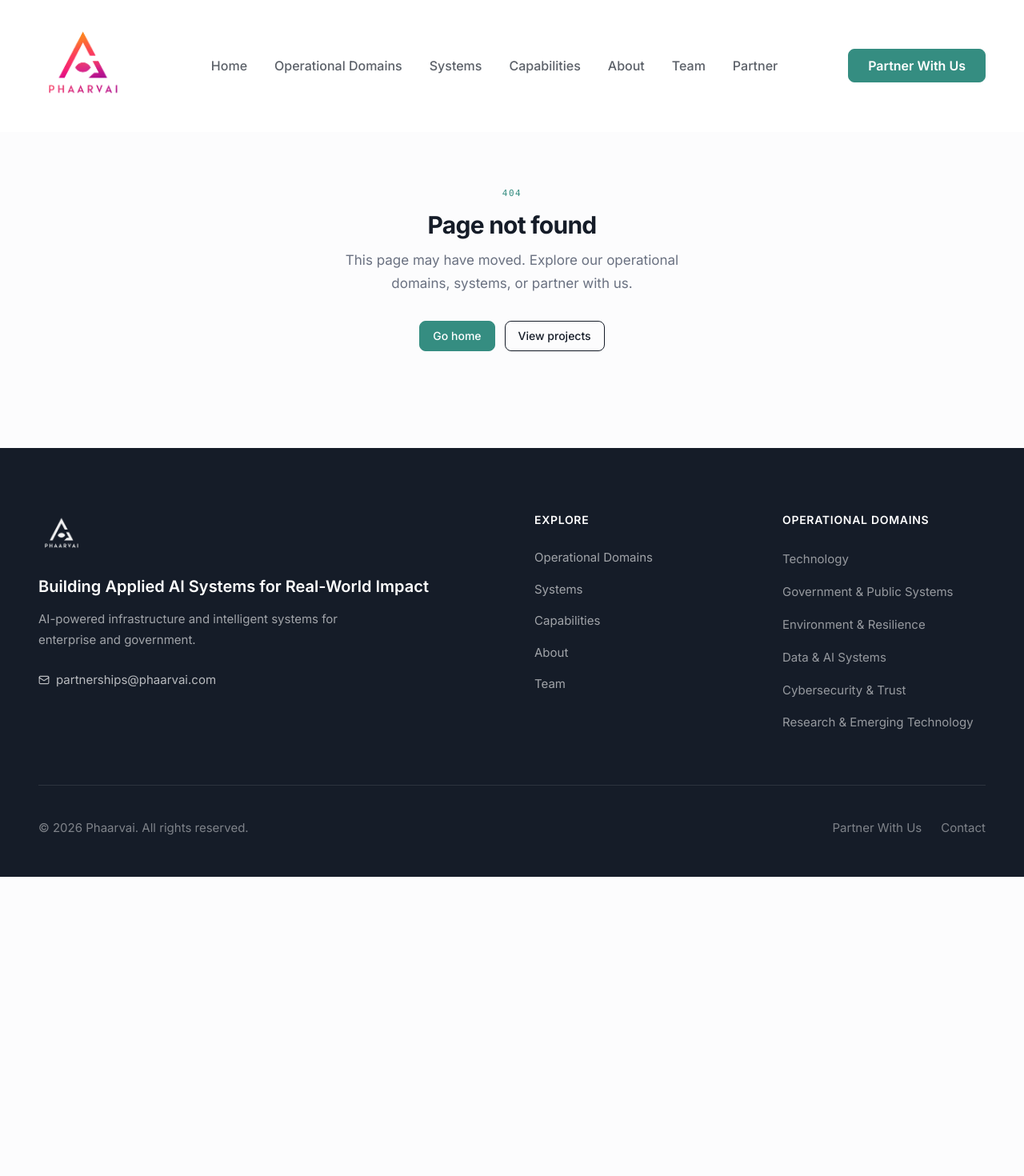
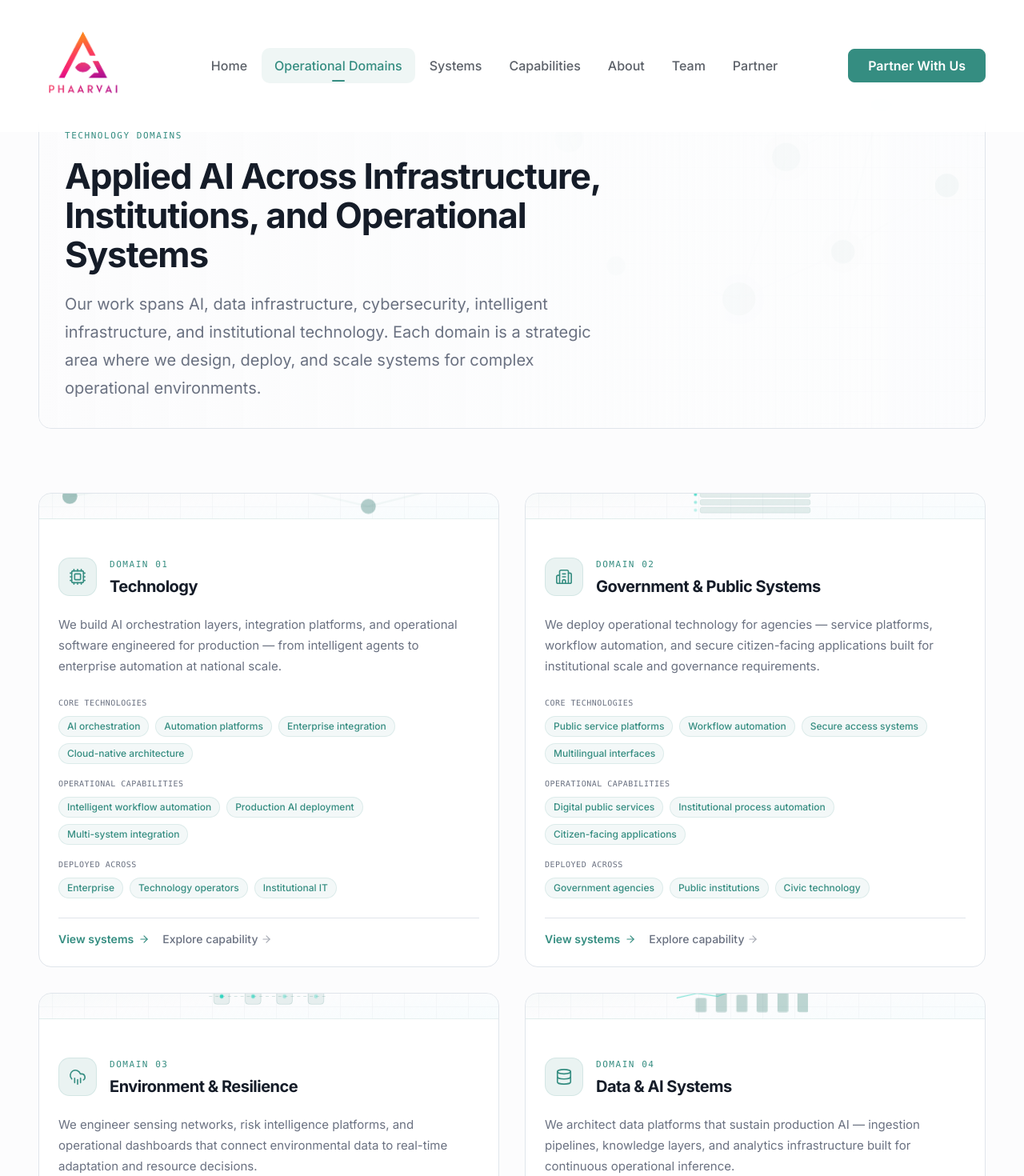
Before and after one commit to phaarvai/Website, a Next.js app: page /operational-domains in a window 1280 px wide. Before the commit this address had no page. Shown: the top 1470 px of the page at 80% size. Before the commit the page ends 1096 px from the top, so only its background shows below. Built offline with nearby package versions, Linux system fonts and the light colour scheme.

Commit message:
path crtly set

```diff
--- /dev/null
+++ b/app/operational-domains/page.tsx
@@ -0,0 +1,12 @@
+import type { Metadata } from "next";
+import ThemesPage from "@/views/themes";
+
+export const metadata: Metadata = {
+  title: "Technology Domains — Applied AI & Infrastructure | Phaarvai",
+  description:
+    "Applied AI across infrastructure, institutions, and operational systems. Technology domains where Phaarvai designs, deploys, and scales intelligent platforms.",
+};
+
+export default function Page() {
+  return <ThemesPage />;
+}
--- /dev/null
+++ b/app/systems/page.tsx
@@ -0,0 +1,12 @@
+import type { Metadata } from "next";
+import ProjectsPage from "@/views/projects";
+
+export const metadata: Metadata = {
+  title: "Systems & Deployments — Phaarvai",
+  description:
+    "Applied AI systems, operational platforms, and deployment environments from Phaarvai's intelligent infrastructure portfolio.",
+};
+
+export default function Page() {
+  return <ProjectsPage />;
+}
--- a/middleware.ts
+++ b/middleware.ts
@@ -12,6 +12,7 @@ const PHAARVAI_FIRST_SEGMENTS = new Set([
   "funding-partnerships",
   "insights",
   "login",
+  "operational-domains",
   "partner",
   "projects",
   "result",
@@ -19,6 +20,7 @@ const PHAARVAI_FIRST_SEGMENTS = new Set([
   "sectors",
   "solutions",
   "submit",
+  "systems",
   "team",
   "themes",
   "x-y",
--- a/src/components/Navbar.tsx
+++ b/src/components/Navbar.tsx
@@ -10,8 +10,8 @@ import { motion, AnimatePresence } from "framer-motion";
 
 const links = [
   { href: "/", label: "Home" },
-  { href: "/themes", label: "Operational Domains" },
-  { href: "/projects", label: "Systems" },
+  { href: "/operational-domains", label: "Operational Domains" },
+  { href: "/systems", label: "Systems" },
   { href: "/capabilities", label: "Capabilities" },
   { href: "/about", label: "About" },
   { href: "/team", label: "Team" },
--- a/src/content/site.ts
+++ b/src/content/site.ts
@@ -109,8 +109,8 @@ export const siteContent = {
     email: "partnerships@phaarvai.com",
     links: {
       explore: [
-        { label: "Operational Domains", href: "/themes" },
-        { label: "Systems", href: "/projects" },
+        { label: "Operational Domains", href: "/operational-domains" },
+        { label: "Systems", href: "/systems" },
         { label: "Capabilities", href: "/capabilities" },
         { label: "About", href: "/about" },
         { label: "Team", href: "/team" },
```
